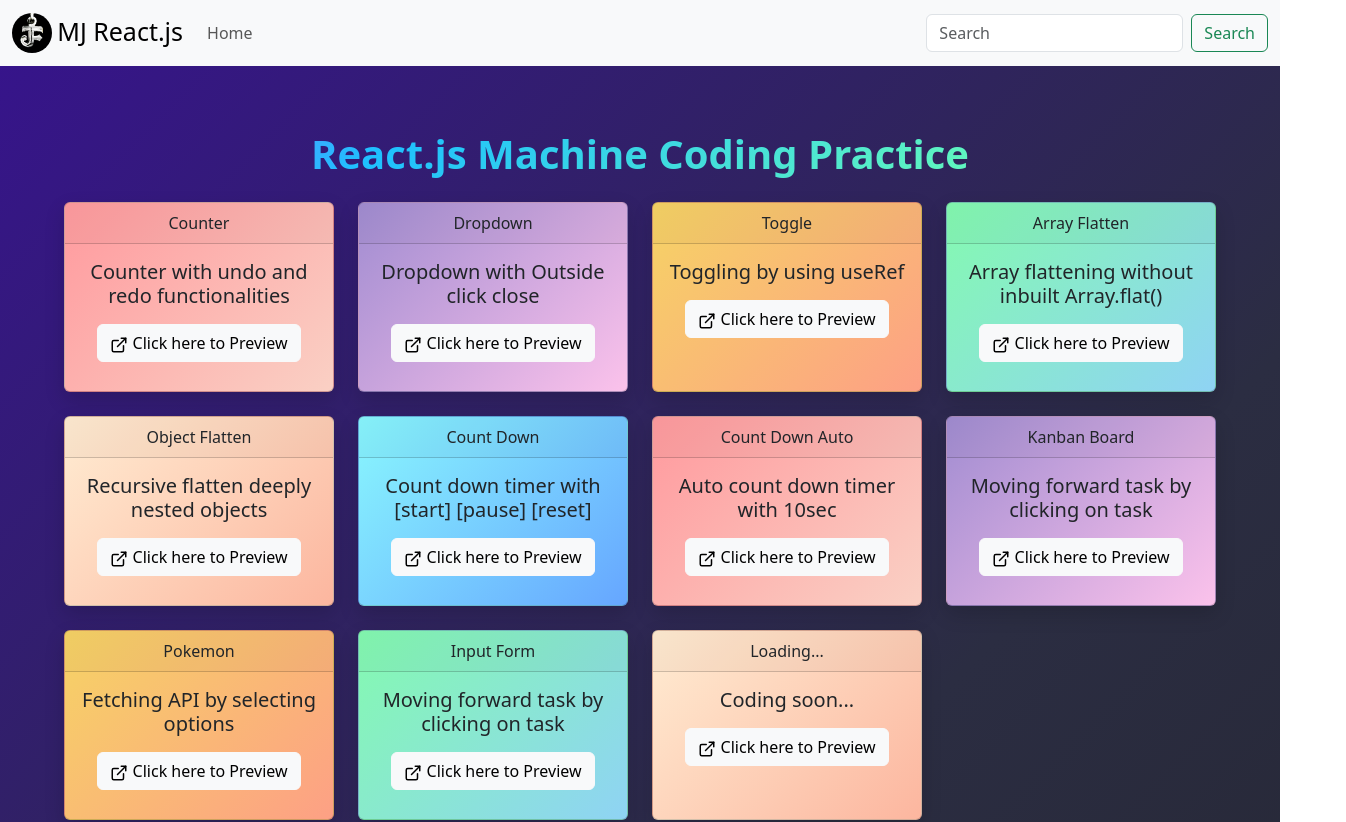
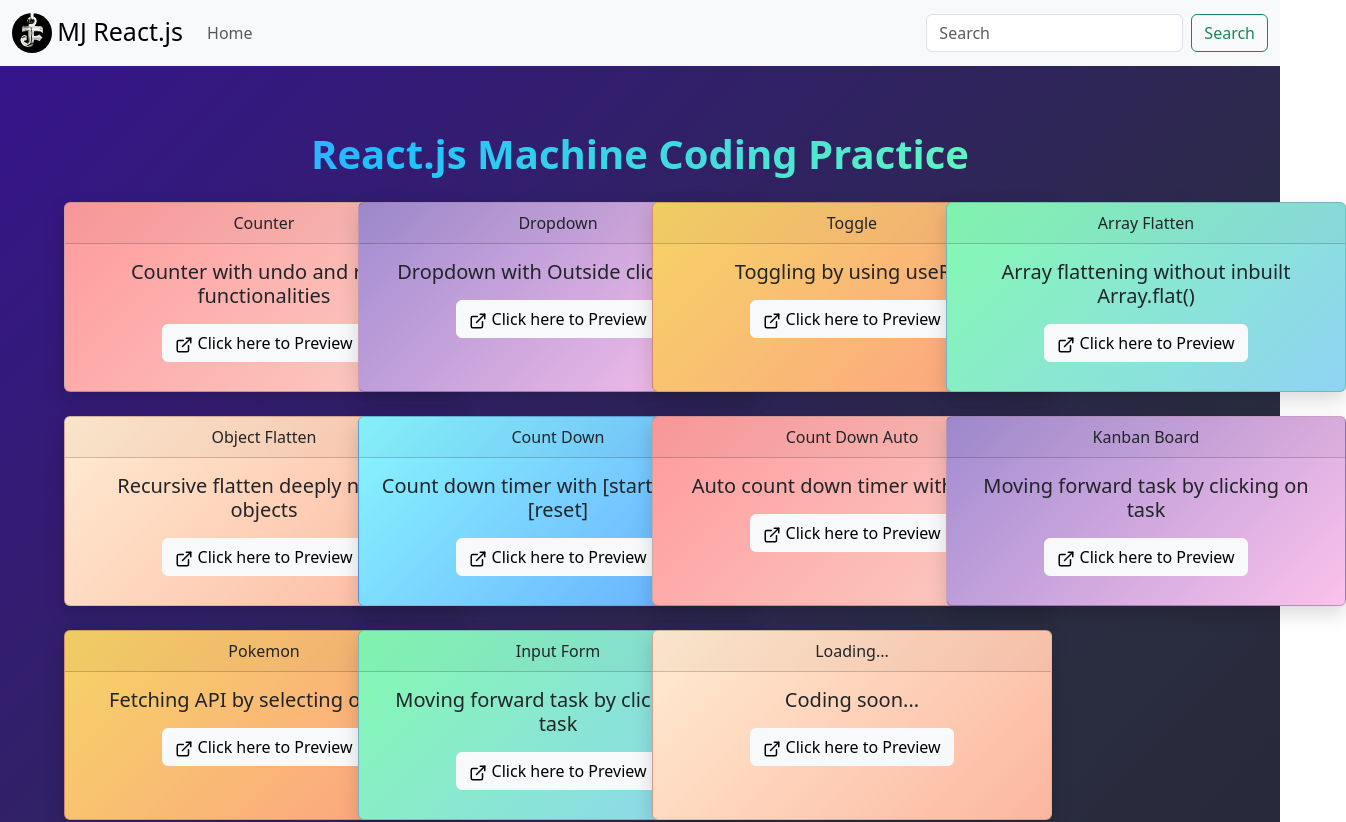
Before and after one commit to MhdJavithF/React-Machine-Coding, a React (Vite) app in the folder app/: page / in a window 1280 px wide. Shown: the top 822 px of the page, 1346 px wide, since content can reach past the window. Built offline with nearby package versions, Linux system fonts and the light colour scheme.

Commit message:
using context for searhing func

```diff
--- a/app/src/Components/Home.jsx
+++ b/app/src/Components/Home.jsx
@@ -1,12 +1,16 @@
-import React from 'react';
+import { useContext } from 'react';
 import { Link } from 'react-router-dom';
 import Card from 'react-bootstrap/Card';
 import Col from 'react-bootstrap/Col';
 import Row from 'react-bootstrap/Row';
 import Button from 'react-bootstrap/Button';
 import { FiExternalLink } from 'react-icons/fi';
+import { SearchContext } from '../Context/SearchContext';
 
 const Home = () => {
+
+    const { searchTerm } = useContext(SearchContext);
+
     const cards = [
         { title: "Counter", desc: "Counter with undo and redo functionalities", path: "/counter" },
         { title: "Dropdown", desc: "Dropdown with Outside click close", path: "/dropdown" },
@@ -26,6 +30,10 @@ const Home = () => {
         'gradient-4', 'gradient-5', 'gradient-6'
     ];
 
+    const filteredCards = cards.filter(card =>
+    card.title.toLowerCase().includes(searchTerm.toLowerCase())
+  );
+
     return (
         <div className='animated-bg'>
             <h1 className="text-center mb-4 gradient-title">
@@ -33,11 +41,11 @@ const Home = () => {
             </h1>
 
             <Row xs={1} md={2} lg={4} className="g-4">
-                {cards.map((card, index) => (
+                {filteredCards.map((card, index) => (
                     <Col key={index}>
                         <Card
                             className={`custom-card ${gradientClasses[index % gradientClasses.length]}`}
-                            style={{ maxHeight: '190px', minHeight: '190px', maxWidth: '450px' }} >
+                            style={{ maxHeight: '190px', minHeight: '190px', maxWidth: '450px', minWidth: '400px' }} >
                             <Card.Header>{card.title}</Card.Header>
                             <Card.Body>
                                 <Card.Title>{card.desc}</Card.Title>
--- a/app/src/Components/Navbar.jsx
+++ b/app/src/Components/Navbar.jsx
@@ -3,9 +3,13 @@ import Container from 'react-bootstrap/Container';
 import Form from 'react-bootstrap/Form';
 import Nav from 'react-bootstrap/Nav';
 import Navbar from 'react-bootstrap/Navbar';
-import NavDropdown from 'react-bootstrap/NavDropdown';
+import { SearchContext } from '../Context/SearchContext';
+import { useContext } from 'react';
 
 function NavBar() {
+
+    const { searchTerm, setSearchTerm } = useContext(SearchContext);
+
     return (
         <Navbar expand="lg" className="bg-body-tertiary h-100">
             <Container fluid>
@@ -34,6 +38,8 @@ function NavBar() {
                             placeholder="Search"
                             className="me-2"
                             aria-label="Search"
+                            value={searchTerm}
+                            onChange={(e) => setSearchTerm(e.target.value)}
                         />
                         <Button variant="outline-success">Search</Button>
                     </Form>
--- /dev/null
+++ b/app/src/Context/SearchContext.jsx
@@ -0,0 +1,13 @@
+import React, { createContext, useState } from 'react';
+
+export const SearchContext = createContext();
+
+export const SearchProvider = ({ children }) => {
+  const [searchTerm, setSearchTerm] = useState('');
+
+  return (
+    <SearchContext.Provider value={{ searchTerm, setSearchTerm }}>
+      {children}
+    </SearchContext.Provider>
+  );
+};
```
Also changed, not shown: app/src/main.jsx (+4 -4 lines). Lines whose indentation alone changed are shown as unchanged.
